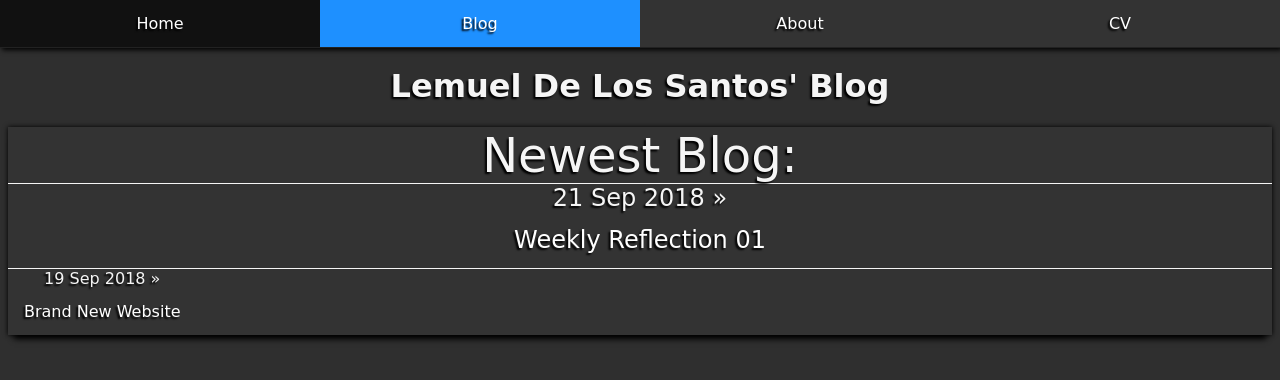
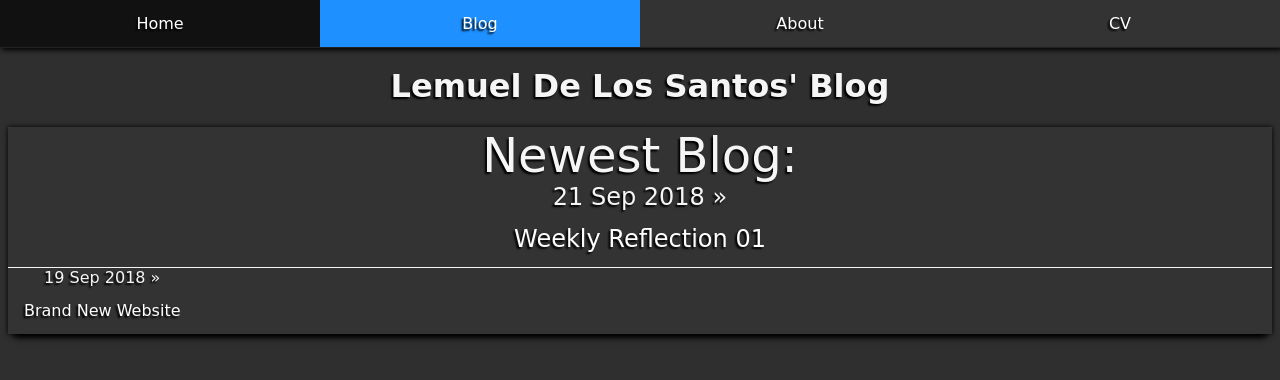
Before and after one commit to lemueldls/lemueld6200.github.io, a Jekyll site: the page built from blog/index.html, in a window 1280 px wide. Shown: the top 380 px of the page. Built offline with Jekyll 4.4.1, drawn with Linux system fonts in a browser that asks for light colours; the list of posts is cut into pages by our own code.

Commit message:
Update main.css

```diff
--- a/css/main.css
+++ b/css/main.css
@@ -62,7 +62,6 @@ p a {
 	white-space:pre;
 	content:"Newest Blog:";
 	text-decoraction:underline;
-	border-bottom:thin solid whitesmoke;
 }
 ul {
     list-style-type: none;
```
